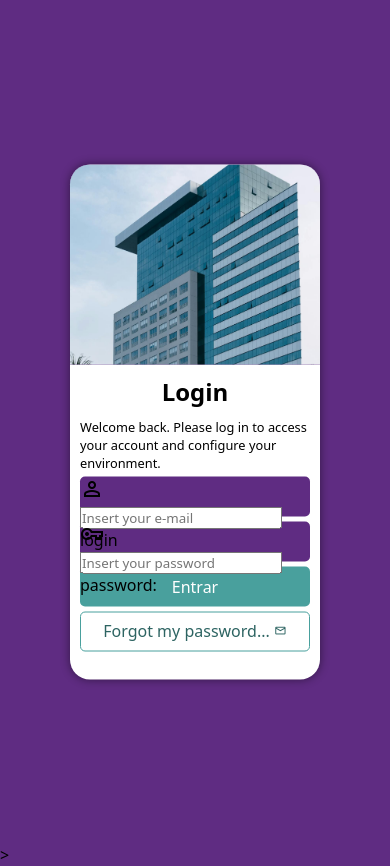
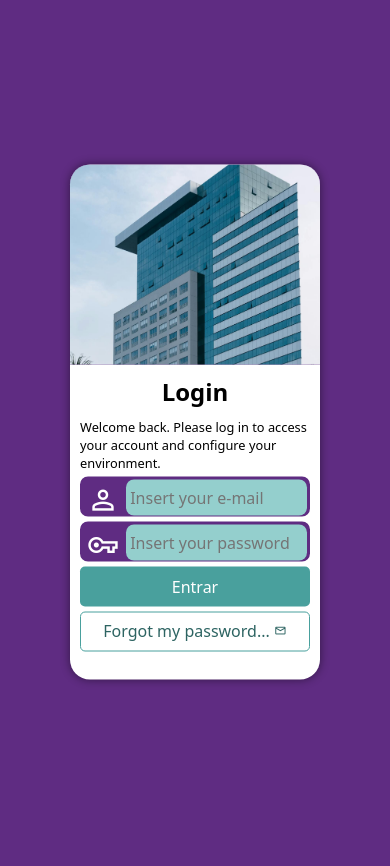
Before and after one commit to JeanCelin/login-page, a plain HTML site: page index.html in a window 390 px wide. After the commit the page ends 844 px from the top, so only its background shows below. Drawn offline with nearby package versions, Linux system fonts and the light colour scheme.

Commit message:
created css style and responsiveness

```diff
--- a/index.html
+++ b/index.html
@@ -28,11 +28,11 @@
                 autocomplete="email"
                 type="email"
                 name="login"
-                id="login"
+                id="ilogin"
                 placeholder="Insert your e-mail"
                 maxlength="30"
                 required />
-              <label for="login">login</label>
+              <label for="ilogin">login</label>
             </div>
             <div class="field">
               <span class="material-symbols-outlined"> vpn_key </span>
@@ -49,12 +49,13 @@
             </div>
             <input type="submit" value="Entrar" />
             <a href="forgot.html" class="button">
-              Forgot my password... <span class="material-symbols-outlined">mail</span>
+              Forgot my password...
+              <span class="material-symbols-outlined">mail</span>
             </a>
           </form>
         </div>
       </section>
     </main>
-    >
+
   </body>
 </html>
--- a/styles/media-query.css
+++ b/styles/media-query.css
@@ -2,10 +2,12 @@
 
 @media screen and (min-width: 768px) and (max-width: 992px) {
   body {
+    /*Tablet configuration */
     background-image: linear-gradient(to top, #49a09d, #5f2c82);
   }
   section#login {
     width: 80vw;
+    height: 280px;
   }
   section#login > div#image {
     float: left;
@@ -20,11 +22,13 @@
 
 @media screen and (min-width: 992px) {
   body {
+    /*Desktop configuration */
     background-image: linear-gradient(to top, #49a09d, #5f2c82);
   }
 
   section#login {
     width: 950px;
+    height: 350px;
   }
   section#login > div#image {
     float: right;
@@ -36,11 +40,12 @@
     width: 50%;
   }
 
-div#form > h1 {
-  font-size: 2em;
-}
+  div#form > h1 {
+    font-size: 2em;
+  }
 
-  div#form > p{
-    font-size: 0.8em;
+  div#form > p {
+    font-size: 1em;
+    margin: 20px 0px;
   }
 }
--- a/styles/style.css
+++ b/styles/style.css
@@ -27,7 +27,6 @@ section#login {
   position: absolute;
   top: 50%;
   left: 50%;
-  transform: translate(-50%, -50%);
   overflow: hidden;
 
   background-color: white;
@@ -36,6 +35,7 @@ section#login {
   border-radius: 20px;
   box-shadow: 0px 0px 10px rgba(0, 0, 0, 0.478);
 
+  transform: translate(-50%, -50%);
   transition: width 0.3s, height 0.3s;
   transition-timing-function: ease;
 }
@@ -63,17 +63,38 @@ div#form > p {
 
 form > div.field {
   background-color: #5f2c82;
+  border: 2px solid #5f2c82;
+  display: block;
   width: 100%;
-  display: block;
   height: 40px;
-  border-radius: 5px;
+  border-radius: 8px;
   margin: 5px 0px;
 }
 
-div.filed > label {
-  display:  none;
+div.field > label {
+  display: none;
 }
 
+div.field > span {
+  color: white;
+  /* background-color: black; */
+  font-size: 2em;
+  width: 40px;
+  padding: 5px;
+}
+div.field > input {
+  background-color: #94cfcd;
+  font-size: 1em;
+  width: calc(100% - 45px);
+  height: 100%;
+  border: 0px;
+  border-radius: 8px;
+  padding: 4px;
+  transform: translateY(-12px);
+}
+div.field > input:focus-within {
+  background-color: white;
+}
 
 form > input[type="submit"] {
   display: block;
```
